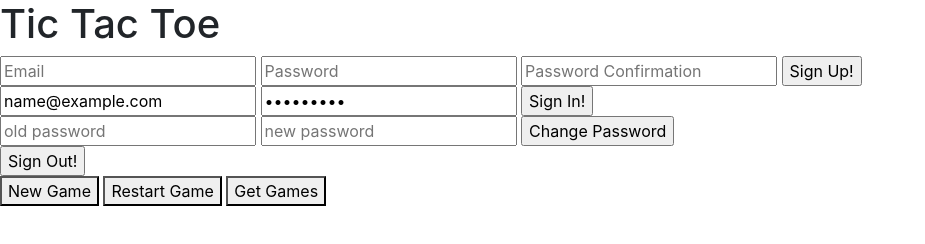
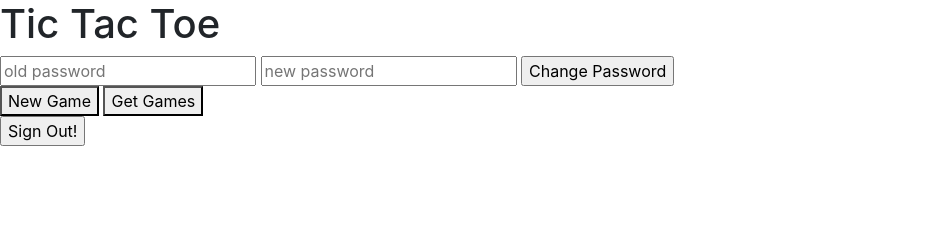
Before and after one commit to London19/tic-tac-toe-client, a website built with webpack: page index.html in a window 1280 px wide. Both pictures are taken after typing "name@example.com", "Sample123" into the empty fields and a click on the input "Sign In!". Shown: the whole page, without its empty margins (0-925 px from the left). Built offline with nearby package versions, Linux system fonts and the light colour scheme; no server answers.

Commit message:
Add more change
Added more changes to the game

```diff
--- a/assets/scripts/app.js
+++ b/assets/scripts/app.js
@@ -12,5 +12,5 @@ $(() => {
   $('.col-4').on('click', events.onPlayGames)
   events.addHandlers()
   $('.restart').on('click', events.restartTheGame, events.createNewGame)
-  $('.get-games').on('click', events.getGames)
+  $('.get-game-numbers').on('click', events.getGames)
 })
--- a/assets/scripts/tic-tac-toe-game/events.js
+++ b/assets/scripts/tic-tac-toe-game/events.js
@@ -4,12 +4,18 @@ const ui = require('./ui.js')
 const getFormFields = require('../../../lib/get-form-fields.js')
 const store = require('../store')
 $('#game-board').hide()
+$('.new-game').hide()
+$('.get-game-numbers').hide()
+$('.restart').hide()
+$('#change-password').hide()
+
 store.currentPlayer = 'x'
 store.gameBoard = ['', '', '', '', '', '', '', '', '']
 let gameStatus = false
 
 const onPlayGames = function (event) {
   event.preventDefault()
+
   if (gameStatus === false) {
     if ($(event.target).text() === '') {
       $(event.target).text(store.currentPlayer)
@@ -28,9 +34,18 @@ const onPlayGames = function (event) {
     api.updateGame(store.currentPlayer, boxId, gameStatus)
     console.log(store.currentPlayer, boxId, gameStatus)
   }
-
+}
+const theGameIsTie = function () {
+  console.log(store.gameBoard)
+  store.gameBoard.every((item) => {
+    if (item !== '') {
+      gameStatus = true
+      $('.game-update').text(`GAME OVER! DRAW!`)
+    }
+  })
+}
 const theWinner = function (gameBoard, currentPlayer) {
-    console.log(currentPlayer)
+  console.log(gameBoard, currentPlayer)
   if ((gameBoard[0] === gameBoard[1] && gameBoard[0] === gameBoard[2] &&
           gameBoard[0] === currentPlayer) ||
   // horizontal #1
@@ -55,16 +70,22 @@ const onPlayGames = function (event) {
         (gameBoard[2] === gameBoard[4] && gameBoard[2] === gameBoard[6] &&
           gameBoard[2] === currentPlayer)) {
     // diagonal #2
+    gameStatus = true
+    theWinner(store.gameBoard, store.currentPlayer)
     $('.game-update').text(`Winner is ${currentPlayer}`)
+    console.log(theWinner)
+  } else {
     gameStatus = true
-      console.log(gameStatus)
-    } else {
+    // $('.game-update').text('Winner is the computer!')
     theGameIsTie()
   }
 }
-  theWinner(store.gameBoard, store.currentPlayer)
-}
-
+// if (theGameIsTie()) {
+//   console.log('the game is tie')
+// } else {
+//   console.log('the game is still going')
+//
+// }
 const onSignUp = function (event) {
   event.preventDefault()
 
@@ -77,6 +98,11 @@ const onSignUp = function (event) {
 
 const onSignIn = function (event) {
   event.preventDefault()
+  $('#sign-in').hide()
+  $('#sign-up').hide()
+  $('.new-game').show()
+  $('.get-game-numbers').show()
+  $('#change-password').show()
 
   const data = getFormFields(event.target)
   console.log(data)
@@ -99,7 +125,7 @@ const onSignOut = function (event) {
   event.preventDefault()
 
   api.signOut()
-    .then(ui.signOutSuccess)
+    .then()
     .catch(ui.signOutFailure)
 }
 
@@ -119,47 +145,18 @@ const restartTheGame = function (data) {
   $('.col-4').empty()
   console.log(gameStatus, store.game, store.currentPlayer)
 }
+
 const onCreateNewGame = function () {
   api.createNewGame()
     .then(restartTheGame)
     .catch(ui.createNewGameFailure)
 }
-const theGameIsTie = function () {
-  console.log(store.gameBoard)
-  store.gameBoard.every((item) => {
-    if (item !== '') {
-      gameStatus = true
-      $('.game-update').text(`GAME OVER! DRAW!`)
-    }
-  })
-}
+
 const getGames = function () {
   api.getGames()
     .then()
     .catch()
 }
-// const theWinner = function ()
-
-// gameBoard[0] = $('div').data('index0') === 'o'
-
-//   const currentValue = ' '
-//  const onSelectBox = function (event) {
-// event.preventDefault()
-// $(event.target).text(currentValue)
-// if (currentValue === ' ') {
-// return currentPlayer
-// } else {
-//   return currentValue
-// }
-
-//     return currentPlayer//   } else {
-//     return currentPlayer
-//   }
-// }
-// const data = getFormFields(event.target)
-// api.playGame(data.id)
-//   .then(ui.playGameSuccess)
-//   .catch(ui.playGameFailure)
 
 module.exports = {
   onPlayGames,
--- a/index.html
+++ b/index.html
@@ -39,9 +39,7 @@
       <input type="submit" value="Change Password">
     </form>
 
-    <form id="sign-out">
-<input type="submit" value="Sign Out!">
-    </form>
+
 
 
 <div class="container" id="game-board">
@@ -63,8 +61,10 @@
       </div>
       <button class="new-game">New Game</button>
       <button class="restart">Restart Game</button>
-      <button class="get-games">Get Games</button>
+      <button class="get-game-numbers">Get Games</button>
 
-
+      <form id="sign-out">
+      <input type="submit" value="Sign Out!">
+      </form>
     </body>
 </html>
```
Lines whose indentation alone changed are shown as unchanged.
